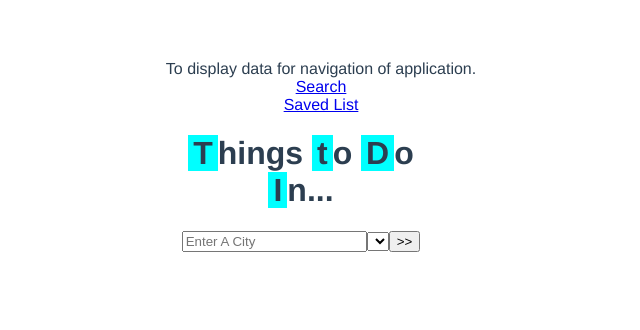
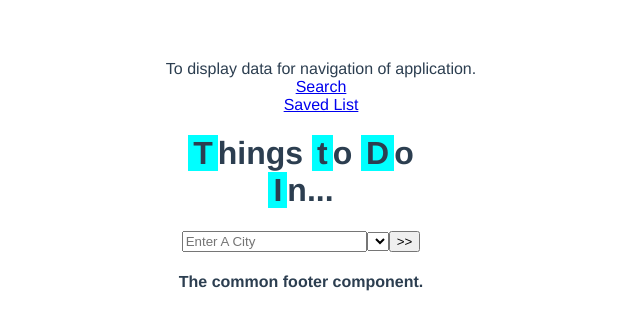
Before and after one commit to kja12786git/travel-assistant-app, a Vue app: page / in a window 1280 px wide. Shown: the top 330 px of the page, without its empty margins (339-979 px from the left). Built offline with nearby package versions, Linux system fonts and the light colour scheme.

Commit message:
Added the footer component

```diff
--- a/src/App.vue
+++ b/src/App.vue
@@ -4,7 +4,7 @@
     <router-view /> <!--    <Search /> -->
 <!--    <Results />
     <SavedList /> -->
-
+    <Footer />
   </div>
 
 </template>
@@ -14,11 +14,12 @@
 import Results from '@/components/Results'
 import SavedList from '@/components/SavedList'
 import Nav from '@/components/Nav'
+import Footer from '@/components/Footer'
 
   export default {
     name: 'App',
     components: {
-      Results, SavedList, Nav
+      Results, SavedList, Nav, Footer
 
     },
     data: {
--- /dev/null
+++ b/src/components/Footer.vue
@@ -0,0 +1,17 @@
+<template>
+  <footer>
+    <h4>{{msg}}</h4>
+
+  </footer>
+</template>
+
+<script>
+export default {
+  name: 'Footer',
+  data () {
+    return {
+      msg: 'The common footer component.'
+    }
+  }
+}
+</script>
--- a/src/router/index.js
+++ b/src/router/index.js
@@ -1,8 +1,10 @@
 import Vue from 'vue'
 import Router from 'vue-router'
+
 import Search from '@/components/Search'
 import Results from '@/components/Results'
 import SavedList from '@/components/SavedList'
+import Footer from '@/components/Footer'
 import NoDocument from '@/components/NoDocument'
 
 Vue.use(Router)
```
